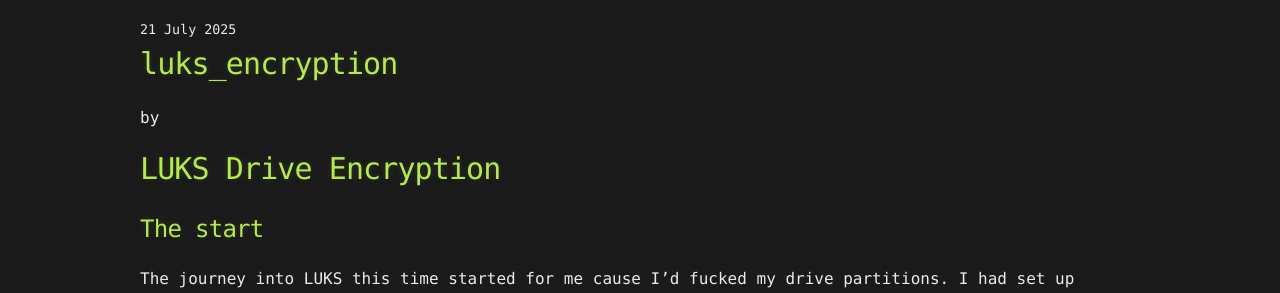
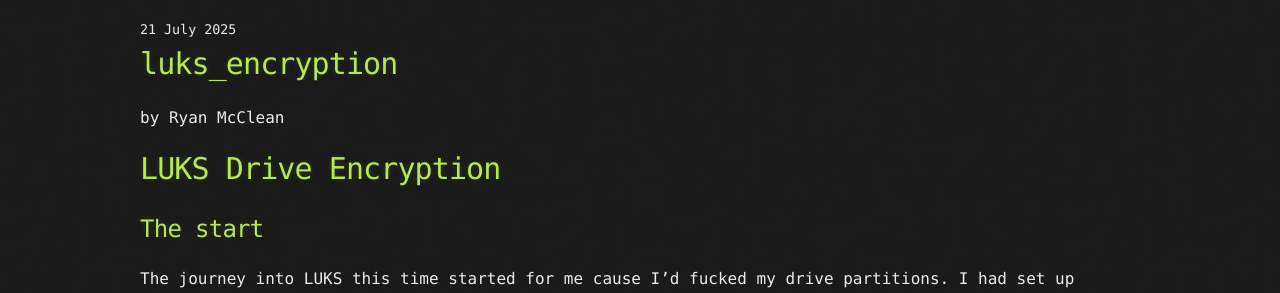
Before and after one commit to RyanMcClean/RyanMcClean.github.io, a Jekyll site: the page built from _blogs/2025-07-21-luks-encryption.md, in a window 1280 px wide. Shown: the part 216-509 px from the top of the page. Built offline with Jekyll 4.4.1, drawn with Linux system fonts in a browser that asks for light colours.

Commit message:
Add author field to LUKS encryption blog post metadata

```diff
--- a/_blogs/2025-07-21-luks-encryption.md
+++ b/_blogs/2025-07-21-luks-encryption.md
@@ -3,6 +3,7 @@ layout: post
 title:  "luks_encryption"
 date:   2025-07-21 12:00:00 +0100
 categories: Blog LUKS
+author: Ryan McClean
 tags: LUKS Encryption Debian
 ---
 
```
